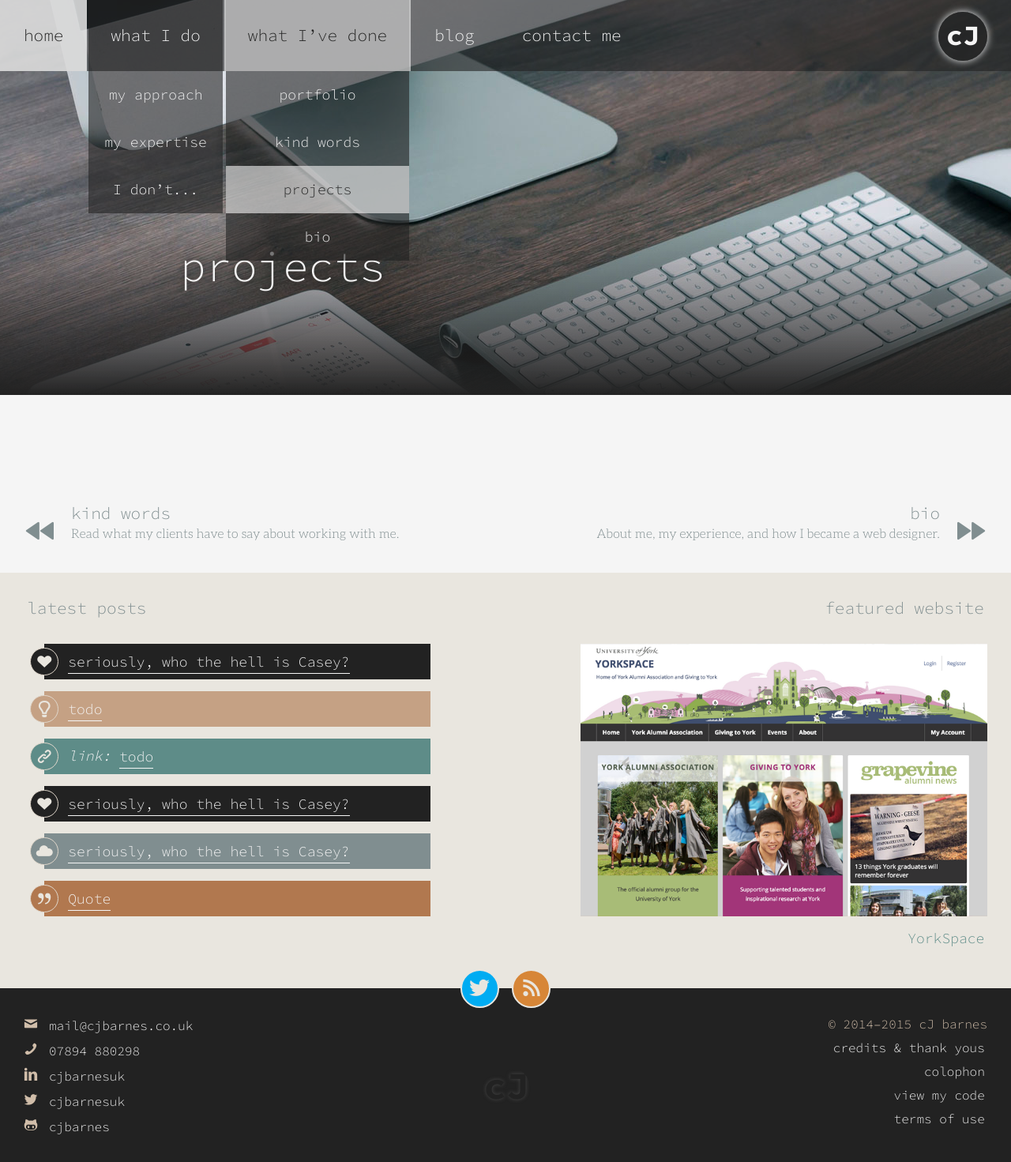
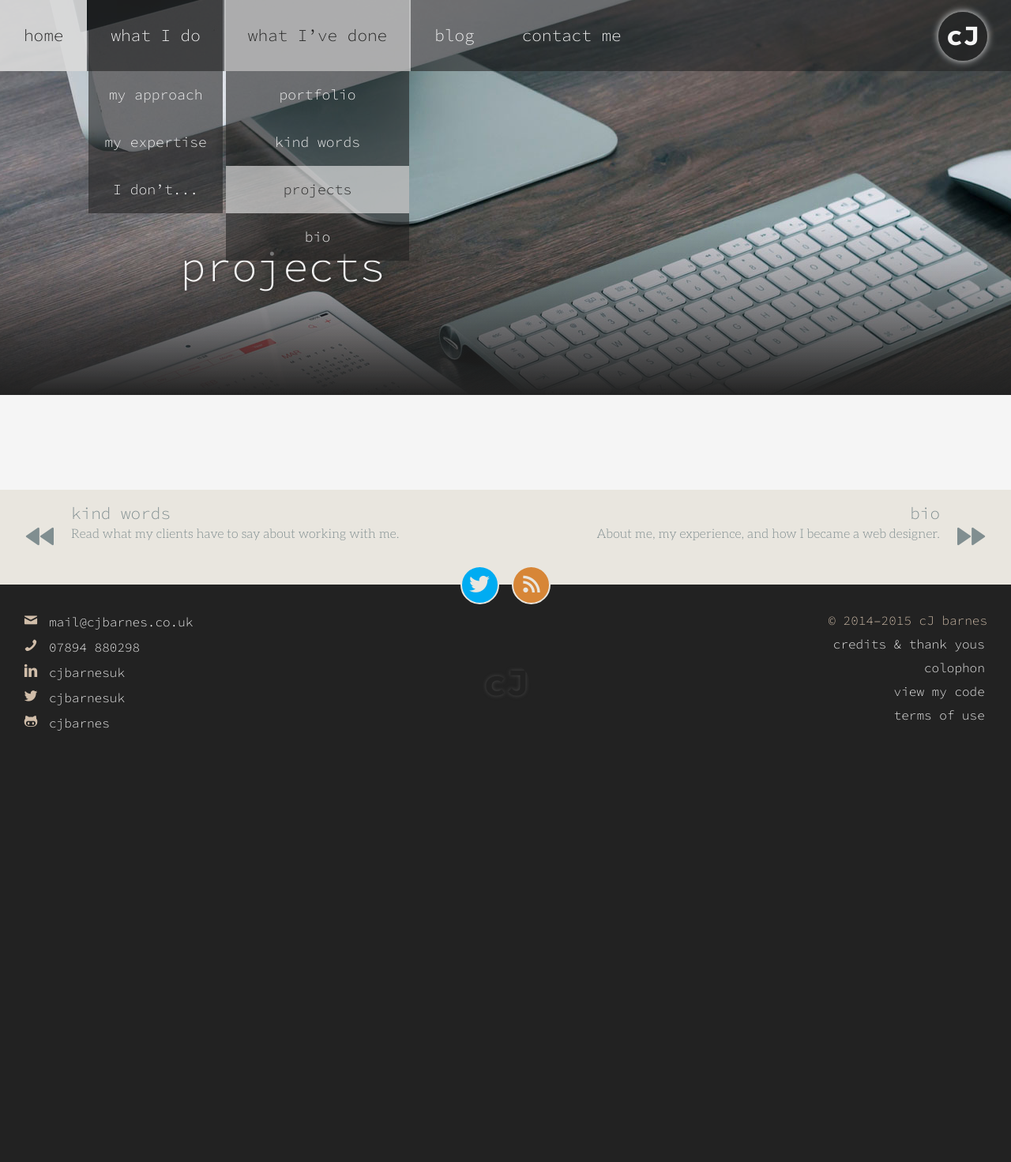
Before and after one commit to cjbarnes/cjbarnes.github.io, a Jekyll site: the page built from _pages/projects.md, in a window 1280 px wide. Shown: the whole page at 79% size. Built offline with Jekyll 4.4.1, drawn with Linux system fonts in a browser that asks for light colours; after the commit the page ends 960 px from its top, so only the background shows below that.

Commit message:
Simplify page footers, moving next/previous page into them
Consistent footer now used throughout except blog indexes (which uses
numbered pagination) and homepage (which has featured blog posts and
websites).

```diff
--- a/_layouts/blog-index.html
+++ b/_layouts/blog-index.html
@@ -88,10 +88,6 @@
 
       {% include pagination.html %}
 
-      <!-- Featured websites -->
-      {% include footer-featured-website.html %}
-
-
     </footer><!-- /.page-footer -->
 
   </div><!-- /.blog-page -->
--- a/_layouts/portfolio.html
+++ b/_layouts/portfolio.html
@@ -62,14 +62,10 @@
 
   </article><!-- /.portfolio -->
 
-  {% include page-pager.html %}
-
   <!-- Upper footer area -->
   <footer class="footer page-footer" id="page-footer">
 
-    <!-- Blog posts -->
-    {% include footer-latest-posts.html %}
-
+    {% include page-pager.html %}
 
   </footer><!-- /.page-footer -->
 
--- a/_layouts/standard.html
+++ b/_layouts/standard.html
@@ -46,16 +46,10 @@
 
   </article><!--{% if page.date %} /.post {% else %} /.page {% endif %}-->
 
-  {% include page-pager.html %}
-
   <!-- Upper footer area -->
   <footer class="footer page-footer" id="page-footer">
 
-    <!-- Blog posts -->
-    {% include footer-latest-posts.html %}
-
-    <!-- Featured websites -->
-    {% include footer-featured-website.html %}
+    {% include page-pager.html %}
 
   </footer><!-- /.page-footer -->
 
--- a/_src/sass/components/_footer.scss
+++ b/_src/sass/components/_footer.scss
@@ -34,7 +34,7 @@
  */
 .page-footer {
     @include clearfix;
-    @include rem("min-height", ($line * 4));
+    @include rem("min-height", ($line * 3.5));
     clear: both;
     position: relative; /* 1 */
     background: $background-color-page-footer;
```
Also changed, not shown: _layouts/index.html (+1 -7 lines), _src/sass/components/_nav.scss (+2 -6 lines), css/styles.css, css/styles.min.css, 1 other file.
